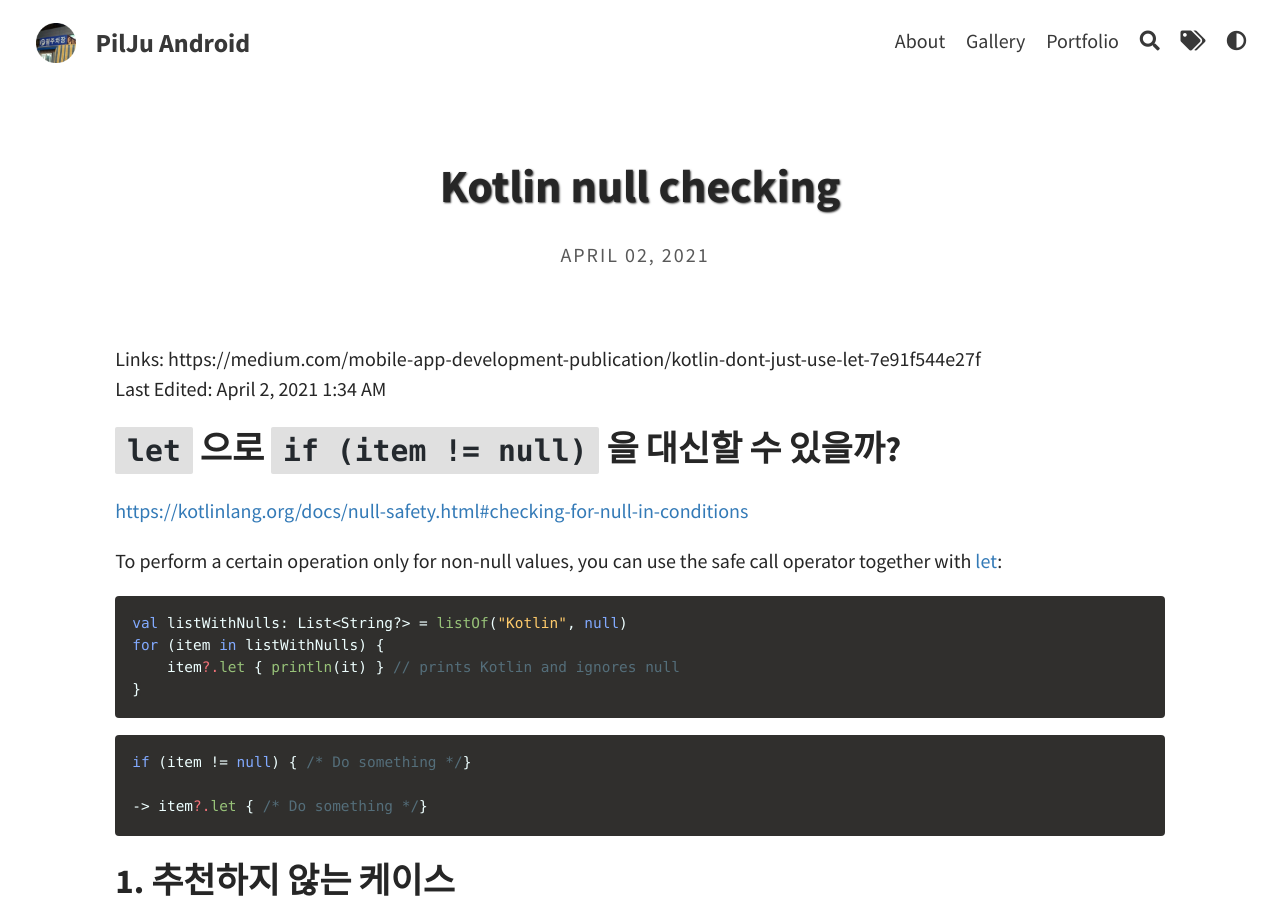
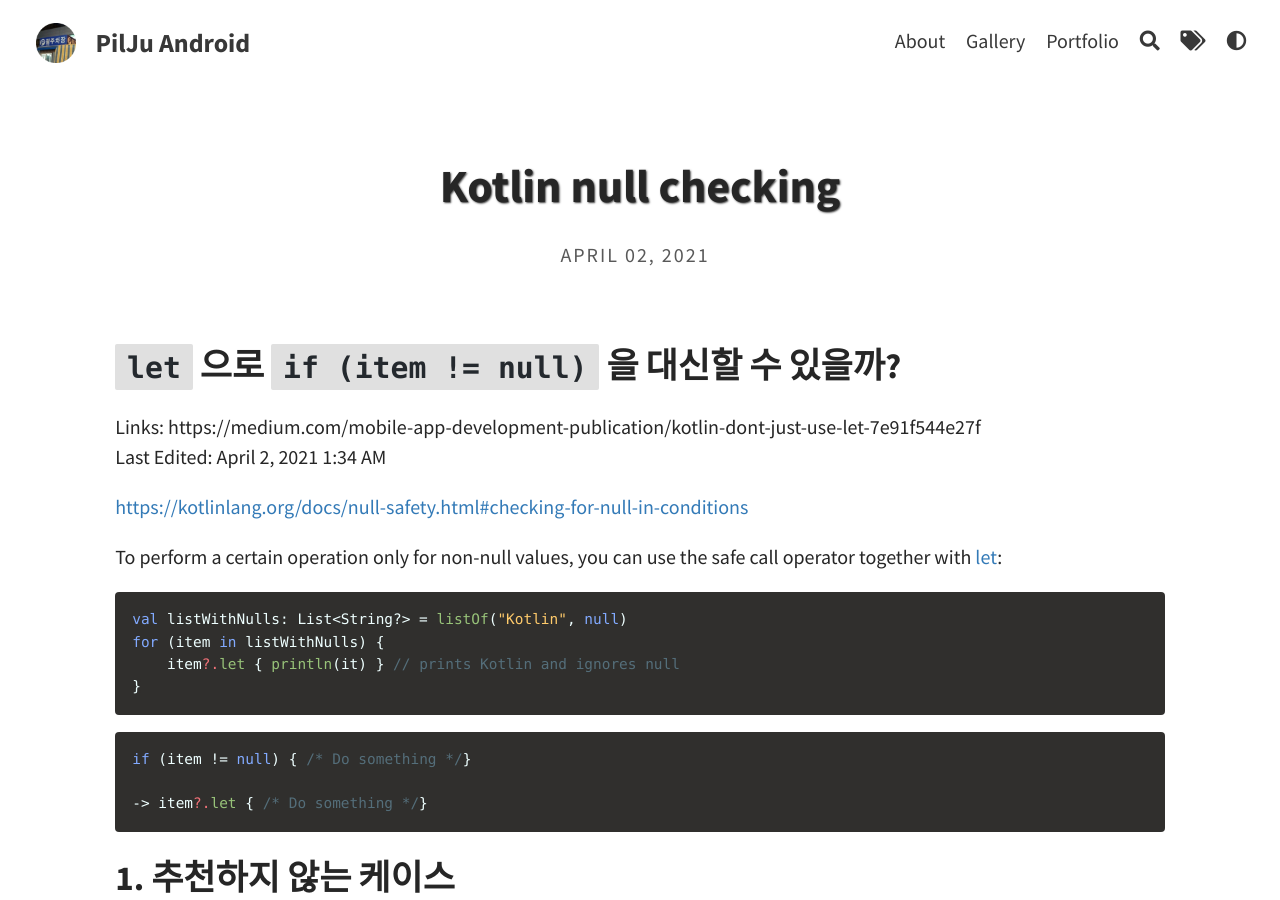
Before and after one commit to Veronikapj/veronikapj.github.io, a Jekyll site: the page built from _posts/2021-04-02-Kotlin-null-checking.md, in a window 1280 px wide and 900 px high. Built offline with Jekyll 4.4.1, drawn with Linux system fonts in a browser that asks for light colours.

```diff
--- a/_posts/2021-04-02-Kotlin-null-checking.md
+++ b/_posts/2021-04-02-Kotlin-null-checking.md
@@ -3,12 +3,10 @@ layout: post
 title: Kotlin null checking
 tags: [Kotlin]
 ---
+## `let` 으로 `if (item != null)` 을 대신할 수 있을까?
 
 Links: https://medium.com/mobile-app-development-publication/kotlin-dont-just-use-let-7e91f544e27f
 Last Edited: April 2, 2021 1:34 AM
-
-
-## `let` 으로 `if (item != null)` 을 대신할 수 있을까?
 
 [https://kotlinlang.org/docs/null-safety.html#checking-for-null-in-conditions](https://kotlinlang.org/docs/null-safety.html#checking-for-null-in-conditions)
 
```
